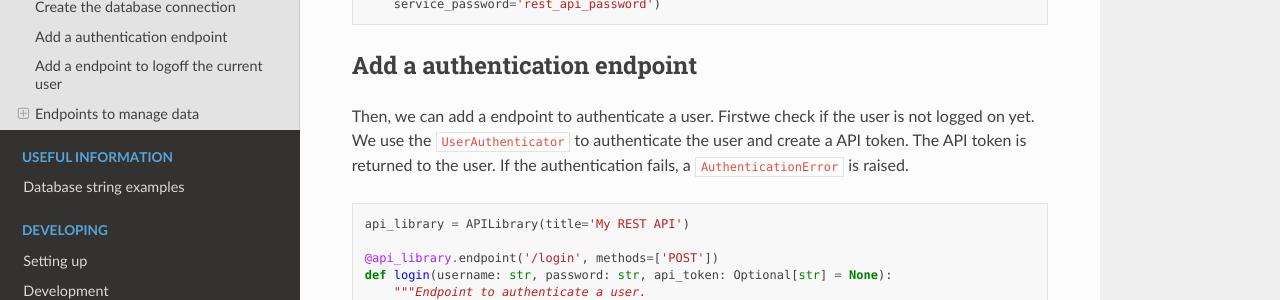
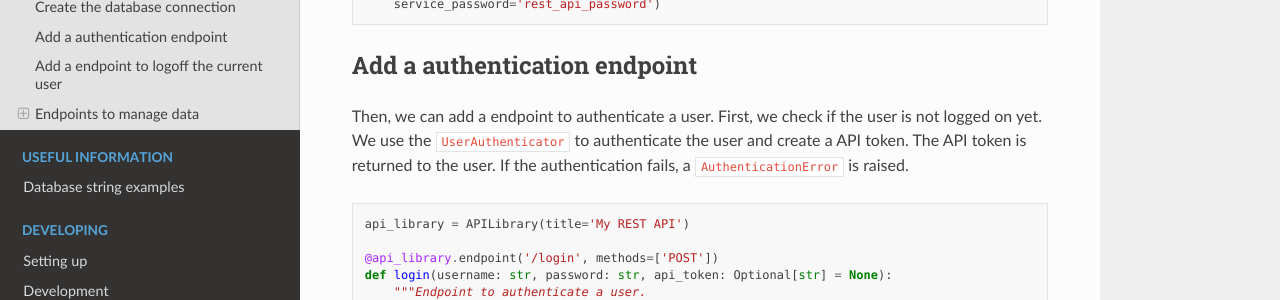
Before and after one commit to DarylStark/my_data, a Sphinx documentation site: the page built from docs/source/examples/rest_api_service_example.rst, in a window 1280 px wide and 900 px high, scrolled down 703 px. Shown: the part 151-451 px from the top of the window. Built offline with Sphinx 7.4.7 and the Read the Docs theme 2.0.0, drawn with Linux system fonts in a browser that asks for light colours.

Commit message:
Fix typo

```diff
--- a/docs/source/examples/rest_api_service_example.rst
+++ b/docs/source/examples/rest_api_service_example.rst
@@ -36,7 +36,7 @@ First, we have to create the database connection. To do this, we import the ``My
 Add a authentication endpoint
 -----------------------------
 
-Then, we can add a endpoint to authenticate a user. Firstwe check if the user is not logged on yet. We use the ``UserAuthenticator`` to authenticate the user and create a API token. The API token is returned to the user. If the authentication fails, a ``AuthenticationError`` is raised.
+Then, we can add a endpoint to authenticate a user. First, we check if the user is not logged on yet. We use the ``UserAuthenticator`` to authenticate the user and create a API token. The API token is returned to the user. If the authentication fails, a ``AuthenticationError`` is raised.
 
 .. code-block:: python
 
```
